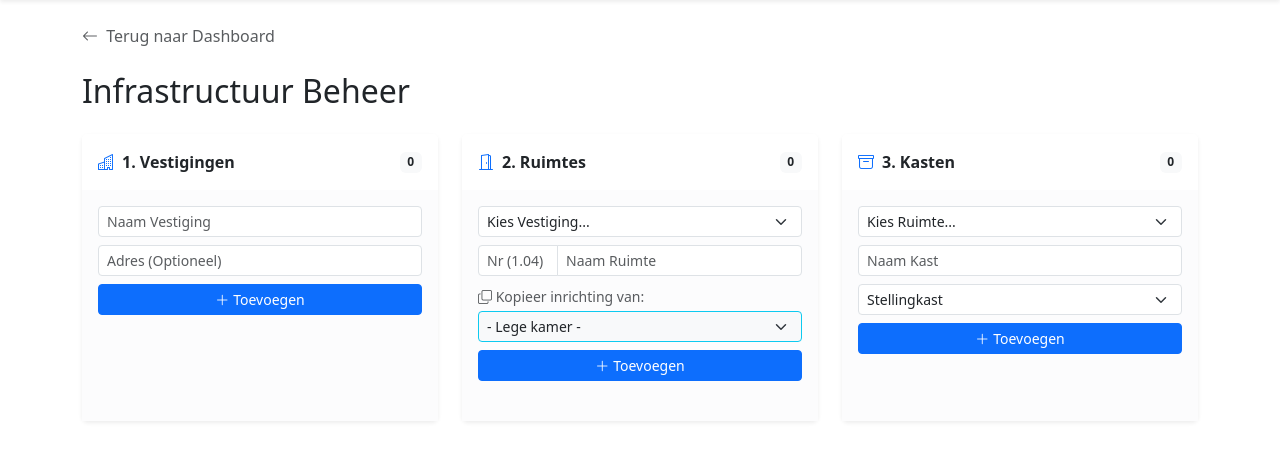
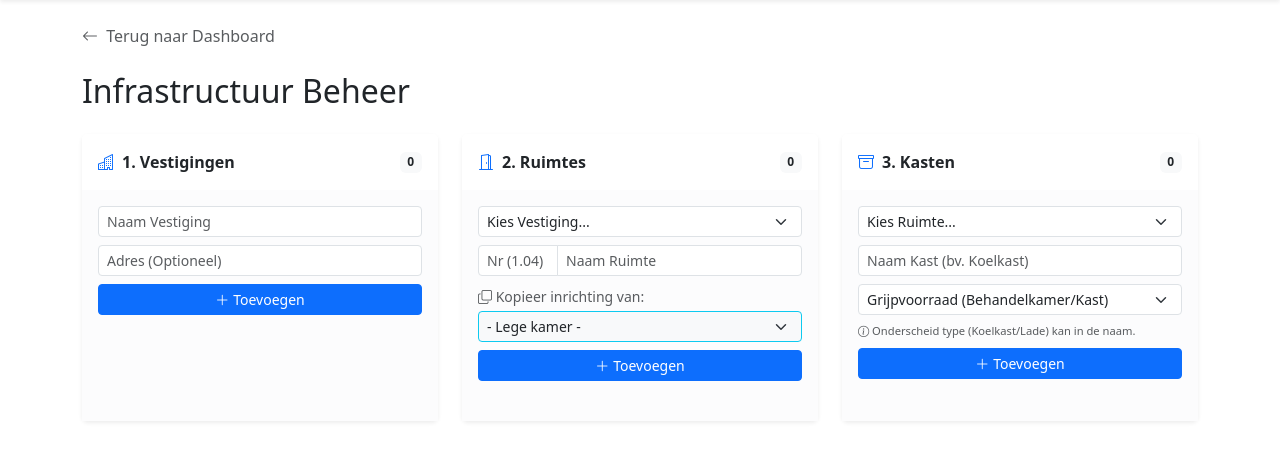
Before and after one commit to ErnieV/kanban_beheer_app, a Flask app: template templates/beheer_infra.html in a window 1280 px wide. Shown: the part 56-517 px from the top of the page. Run offline with Flask 3, Linux system fonts and the light colour scheme; the template is opened without the code that fills it, so the values that code supplies are empty.

Commit message:
fix kamers

```diff
--- a/app.py
+++ b/app.py
@@ -4,6 +4,7 @@ import urllib.parse
 from flask import Flask, render_template, request, redirect, url_for, flash, session, jsonify
 from flask_sqlalchemy import SQLAlchemy
 from sqlalchemy.ext.automap import automap_base
+from sqlalchemy.exc import IntegrityError # <--- Toegevoegd voor error handling
 from sqlalchemy import func, or_
 from dotenv import load_dotenv
 from werkzeug.utils import secure_filename
@@ -127,7 +128,7 @@ def assistent_kamers():
         ruimtes_query = db.session.query(Ruimte, Vestiging)\
             .join(Vestiging, Ruimte.vestiging_id == Vestiging.vestiging_id)\
             .filter(Vestiging.bedrijf_id == bedrijf_id)\
-            .order_by(Vestiging.naam, Ruimte.nummer, Ruimte.naam).all() # Sorteer nu ook op nummer
+            .order_by(Vestiging.naam, Ruimte.nummer, Ruimte.naam).all()
 
         ruimtes_data = []
         for ruimte, vestiging in ruimtes_query:
@@ -161,7 +162,6 @@ def assistent_kamer_view(ruimte_id):
 
     return render_template('assistent_kamer_view.html', ruimte=ruimte, kasten_data=kasten_data, alle_artikelen=alle_artikelen)
 
-# FIX: De database ID heet waarschijnlijk voorraad_positie_id, niet positie_id
 @app.route('/assistent/update-voorraad/<int:voorraad_positie_id>', methods=['POST'])
 def update_voorraad_positie(voorraad_positie_id):
     positie = db.session.query(Voorraad_Positie).get(voorraad_positie_id)
@@ -198,7 +198,7 @@ def add_to_kast_from_room(kast_id):
 # =========================================================
 #  ARTIKEL BEHEER
 # =========================================================
-# (Ongewijzigd, maar wel nodig voor de context)
+
 @app.route('/artikelen-beheer', methods=['GET', 'POST'])
 def artikelen_beheer():
     if not check_db(): return redirect(url_for('dashboard'))
@@ -350,6 +350,7 @@ def beheer_catalogus():
             if file:
                 url = upload_image_to_azure(file)
                 if url and "ERROR" not in url: nieuw.foto_url = url
+
             db.session.add(nieuw)
             db.session.commit()
             flash('Global item aangemaakt.', 'success')
@@ -381,19 +382,23 @@ def beheer_catalogus():
                     url = upload_image_to_azure(file)
                     if url and "ERROR" not in url: item.foto_url = url
                 db.session.commit()
-                flash('Item bijgewerkt.', 'success')
+                usage_count = db.session.query(Lokaal_Artikel).filter_by(global_id=global_id).count()
+                if usage_count > 0:
+                    flash(f'Item bijgewerkt. Let op: dit item wordt gebruikt door {usage_count} bedrijven.', 'warning')
+                else:
+                    flash('Item bijgewerkt.', 'success')
 
         elif actie == 'verwijder_global':
             global_id = request.form.get('global_id')
             usage_count = db.session.query(Lokaal_Artikel).filter_by(global_id=global_id).count()
             if usage_count > 0:
-                flash(f'Kan item NIET verwijderen: in gebruik.', 'danger')
+                flash(f'Kan item NIET verwijderen: het is in gebruik bij {usage_count} bedrijven.', 'danger')
             else:
                 item = db.session.query(Global_Catalogus).get(global_id)
                 if item:
                     db.session.delete(item)
                     db.session.commit()
-                    flash('Item verwijderd.', 'success')
+                    flash('Item verwijderd uit globale catalogus.', 'success')
 
         return redirect(url_for('beheer_catalogus'))
 
@@ -425,23 +430,25 @@ def beheer_infra():
     if request.method == 'POST':
         actie = request.form.get('actie')
 
-        if actie == 'nieuwe_vestiging':
-            db.session.add(Vestiging(bedrijf_id=bedrijf_id, naam=request.form.get('naam'), adres=request.form.get('adres')))
+        try:
+            if actie == 'nieuwe_vestiging':
+                db.session.add(Vestiging(bedrijf_id=bedrijf_id, naam=request.form.get('naam'), adres=request.form.get('adres')))
+                db.session.commit()
+                flash('Vestiging aangemaakt.', 'success')
 
-        elif actie == 'nieuwe_ruimte':
-            nieuwe_ruimte = Ruimte(
-                bedrijf_id=bedrijf_id,
-                vestiging_id=request.form.get('vestiging_id'),
-                naam=request.form.get('naam'),
-                nummer=request.form.get('nummer'), # NIEUW: Nummer opslaan
-                type_ruimte='KAMER'
-            )
-            db.session.add(nieuwe_ruimte)
-            db.session.flush()
+            elif actie == 'nieuwe_ruimte':
+                nieuwe_ruimte = Ruimte(
+                    bedrijf_id=bedrijf_id,
+                    vestiging_id=request.form.get('vestiging_id'),
+                    naam=request.form.get('naam'),
+                    nummer=request.form.get('nummer'),
+                    type_ruimte='KAMER'
+                )
+                db.session.add(nieuwe_ruimte)
+                db.session.flush()
 
-            kopieer_id = request.form.get('kopieer_van_ruimte_id')
-            if kopieer_id:
-                try:
+                kopieer_id = request.form.get('kopieer_van_ruimte_id')
+                if kopieer_id:
                     bron_kasten = db.session.query(Kast).filter_by(ruimte_id=kopieer_id).all()
                     for bron_kast in bron_kasten:
                         nieuwe_kast = Kast(
@@ -465,16 +472,28 @@ def beheer_infra():
                                 locatie_foto_url=pos.locatie_foto_url
                             )
                             db.session.add(nieuw_pos)
+                    db.session.commit()
                     flash('Ruimte inclusief inrichting gekopieerd!', 'success')
-                except Exception as e:
-                    flash(f'Ruimte aangemaakt, maar fout bij kopiëren: {e}', 'warning')
+                else:
+                    db.session.commit()
+                    flash('Nieuwe lege ruimte aangemaakt.', 'success')
+
+            elif actie == 'nieuwe_kast':
+                db.session.add(Kast(bedrijf_id=bedrijf_id, ruimte_id=request.form.get('ruimte_id'), naam=request.form.get('naam'), type_opslag=request.form.get('type_opslag')))
+                db.session.commit()
+                flash('Kast aangemaakt.', 'success')
+
+        except IntegrityError as e:
+            db.session.rollback()
+            # Specifieke constraint check voor de gebruiker
+            if "CHK_Kast_Type" in str(e):
+                flash("Fout: Ongeldig type opslag gekozen. Kies 'Grijpvoorraad' of 'Bulkvoorraad'.", 'danger')
             else:
-                flash('Nieuwe lege ruimte aangemaakt.', 'success')
+                flash(f"Database fout (IntegrityError): {e.orig}", 'danger')
+        except Exception as e:
+            db.session.rollback()
+            flash(f"Er ging iets mis: {e}", 'danger')
 
-        elif actie == 'nieuwe_kast':
-            db.session.add(Kast(bedrijf_id=bedrijf_id, ruimte_id=request.form.get('ruimte_id'), naam=request.form.get('naam'), type_opslag=request.form.get('type_opslag')))
-
-        db.session.commit()
         return redirect(url_for('beheer_infra'))
 
     vestigingen = db.session.query(Vestiging).filter_by(bedrijf_id=bedrijf_id).all()
@@ -517,14 +536,21 @@ def update_item(type, id):
         elif type == 'ruimte':
             item = db.session.query(Ruimte).get(id)
             item.naam = request.form.get('naam')
-            item.nummer = request.form.get('nummer') # NIEUW: Nummer updaten
+            item.nummer = request.form.get('nummer')
         elif type == 'kast':
             item = db.session.query(Kast).get(id)
             item.naam = request.form.get('naam')
             item.type_opslag = request.form.get('type_opslag')
         db.session.commit()
         flash('Item bijgewerkt.', 'success')
+    except IntegrityError as e:
+        db.session.rollback()
+        if "CHK_Kast_Type" in str(e):
+            flash("Fout: Ongeldig type opslag. Kies 'Grijpvoorraad' of 'Bulkvoorraad'.", 'danger')
+        else:
+            flash(f"Database fout: {e.orig}", 'danger')
     except Exception as e:
+        db.session.rollback()
         flash(f'Fout: {e}', 'danger')
     return redirect(url_for('beheer_infra'))
 
--- a/templates/beheer_infra.html
+++ b/templates/beheer_infra.html
@@ -44,7 +44,7 @@
                                     data-adres="{{ vestiging.adres or '' }}">
                                 <i class="bi bi-pencil" style="font-size: 0.8rem;"></i>
                             </button>
-                            <form action="{{ url_for('verwijder_item', type='vestiging', id=vestiging.vestiging_id) }}" method="POST" onsubmit="return confirm('Weet je zeker?');">
+                            <form action="{{ url_for('verwijder_item', type='vestiging', id=vestiging.vestiging_id) }}" method="POST" onsubmit="return confirm('Weet je zeker dat je deze vestiging wilt verwijderen?');">
                                 <button type="submit" class="btn btn-sm btn-outline-danger py-0 px-1">
                                     <i class="bi bi-trash" style="font-size: 0.8rem;"></i>
                                 </button>
@@ -74,7 +74,6 @@
                         {% endfor %}
                     </select>
 
-                    <!-- NIEUW: NUMMER EN NAAM -->
                     <div class="input-group mb-2">
                         <input type="text" name="nummer" class="form-control form-control-sm" placeholder="Nr (1.04)" style="max-width: 80px;">
                         <input type="text" name="naam" class="form-control form-control-sm" placeholder="Naam Ruimte" required>
@@ -85,7 +84,9 @@
                         <select name="kopieer_van_ruimte_id" class="form-select form-select-sm border-info bg-light">
                             <option value="">- Lege kamer -</option>
                             {% for r in ruimtes %}
-                                <option value="{{ r.ruimte_id }}">{{ r.naam }}</option>
+                                <option value="{{ r.ruimte_id }}">
+                                    {% if r.nummer %}{{ r.nummer }} - {% endif %}{{ r.naam }}
+                                </option>
                             {% endfor %}
                         </select>
                     </div>
@@ -97,7 +98,6 @@
                     {% for ruimte in ruimtes %}
                     <li class="list-group-item d-flex justify-content-between align-items-center p-2">
                         <div class="text-truncate me-2">
-                            <!-- WEERGAVE: NUMMER + NAAM -->
                             <strong>{% if ruimte.nummer %}{{ ruimte.nummer }} - {% endif %}{{ ruimte.naam }}</strong>
                             <div class="small text-muted" style="font-size: 0.75rem;">
                                 {% for v in vestigingen if v.vestiging_id == ruimte.vestiging_id %}
@@ -140,18 +140,24 @@
                     <select name="ruimte_id" class="form-select form-select-sm mb-2" required>
                         <option value="" disabled selected>Kies Ruimte...</option>
                         {% for r in ruimtes %}
-                        <option value="{{ r.ruimte_id }}">{{ r.naam }}</option>
+                        <option value="{{ r.ruimte_id }}">
+                            {% if r.nummer %}{{ r.nummer }} - {% endif %}{{ r.naam }}
+                        </option>
                         {% endfor %}
                     </select>
                     <div class="input-group mb-2">
-                        <input type="text" name="naam" class="form-control form-control-sm" placeholder="Naam Kast" required>
+                        <input type="text" name="naam" class="form-control form-control-sm" placeholder="Naam Kast (bv. Koelkast)" required>
                     </div>
+
+                    <!-- AANGEPASTE KAST TYPES VOOR DB COMPATIBILITEIT -->
                     <select name="type_opslag" class="form-select form-select-sm mb-2">
-                        <option value="Stellingkast">Stellingkast</option>
-                        <option value="Ladenkast">Ladenkast</option>
-                        <option value="Palletstelling">Palletstelling</option>
-                        <option value="Koeling">Koeling</option>
+                        <option value="GRIJP">Grijpvoorraad (Behandelkamer/Kast)</option>
+                        <option value="BULK">Bulkvoorraad (Centraal Magazijn)</option>
                     </select>
+                    <div class="form-text text-muted mb-2" style="font-size: 0.7rem;">
+                        <i class="bi bi-info-circle"></i> Onderscheid type (Koelkast/Lade) kan in de naam.
+                    </div>
+
                     <button type="submit" class="btn btn-primary w-100 btn-sm"><i class="bi bi-plus-lg me-1"></i>Toevoegen</button>
                 </form>
 
@@ -159,10 +165,11 @@
                     {% for kast in kasten %}
                     <li class="list-group-item d-flex justify-content-between align-items-center p-2">
                         <div class="text-truncate me-2">
-                            <strong>{{ kast.naam }}</strong> <span class="badge bg-light text-dark border ms-1" style="font-size: 0.65rem;">{{ kast.type_opslag }}</span>
+                            <strong>{{ kast.naam }}</strong>
+                            <span class="badge bg-light text-dark border ms-1" style="font-size: 0.65rem;">{{ kast.type_opslag }}</span>
                             <div class="small text-muted" style="font-size: 0.75rem;">
                                 {% for r in ruimtes if r.ruimte_id == kast.ruimte_id %}
-                                    <i class="bi bi-door-closed me-1"></i>{{ r.naam }}
+                                    <i class="bi bi-door-closed me-1"></i>{% if r.nummer %}{{ r.nummer }} - {% endif %}{{ r.naam }}
                                 {% endfor %}
                             </div>
                         </div>
@@ -262,11 +269,10 @@
                     <div class="mb-3">
                         <label class="form-label">Type Opslag</label>
                         <select name="type_opslag" id="editKastType" class="form-select">
-                            <option value="Stellingkast">Stellingkast</option>
-                            <option value="Ladenkast">Ladenkast</option>
-                            <option value="Palletstelling">Palletstelling</option>
-                            <option value="Koeling">Koeling</option>
+                            <option value="GRIJP">Grijpvoorraad</option>
+                            <option value="BULK">Bulkvoorraad</option>
                         </select>
+                        <div class="form-text">Grijp = Werkvoorraad, Bulk = Centraal</div>
                     </div>
                 </div>
                 <div class="modal-footer">
```
Also changed, not shown: templates/dashboard.html (+11 -8 lines).
